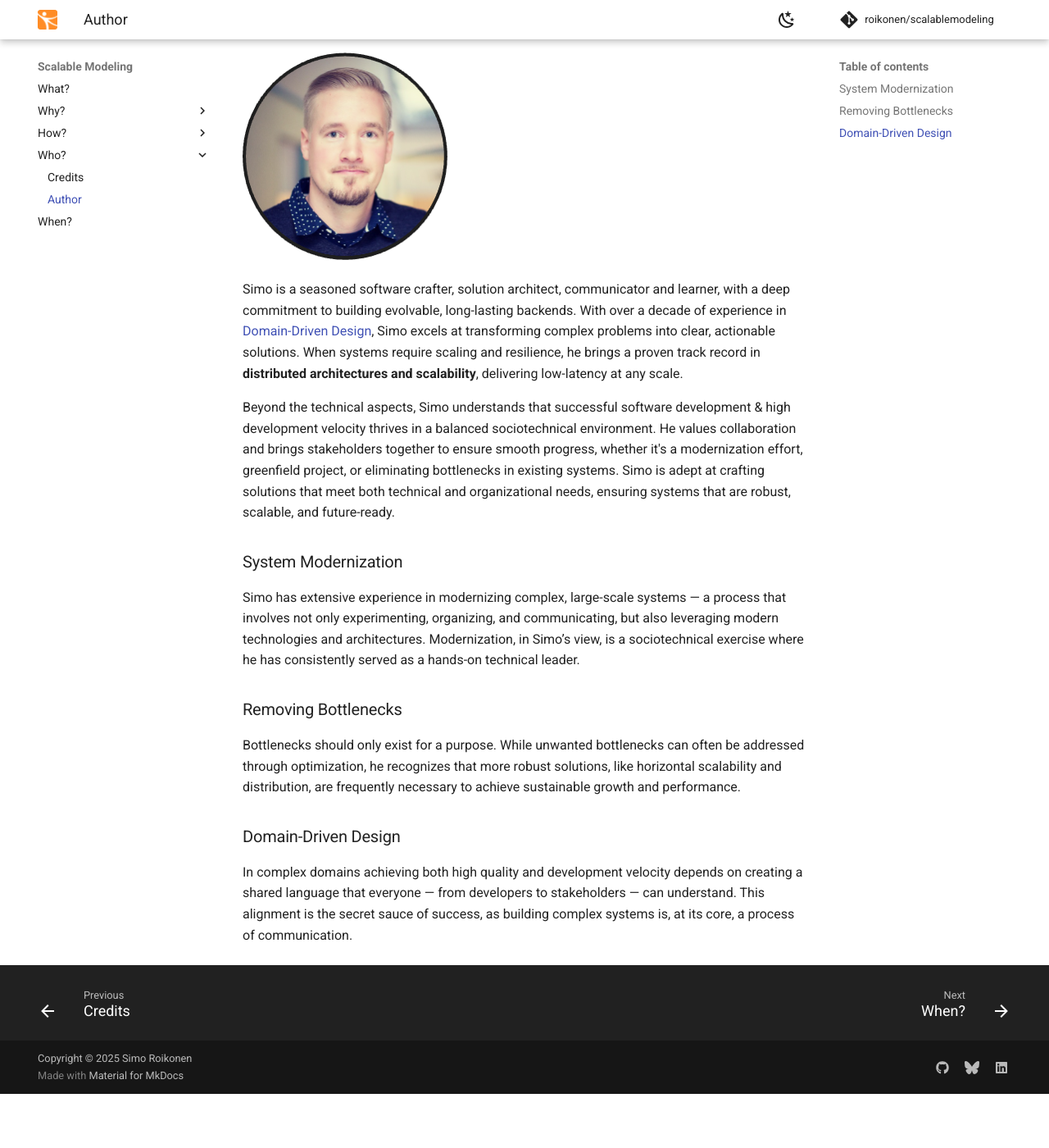
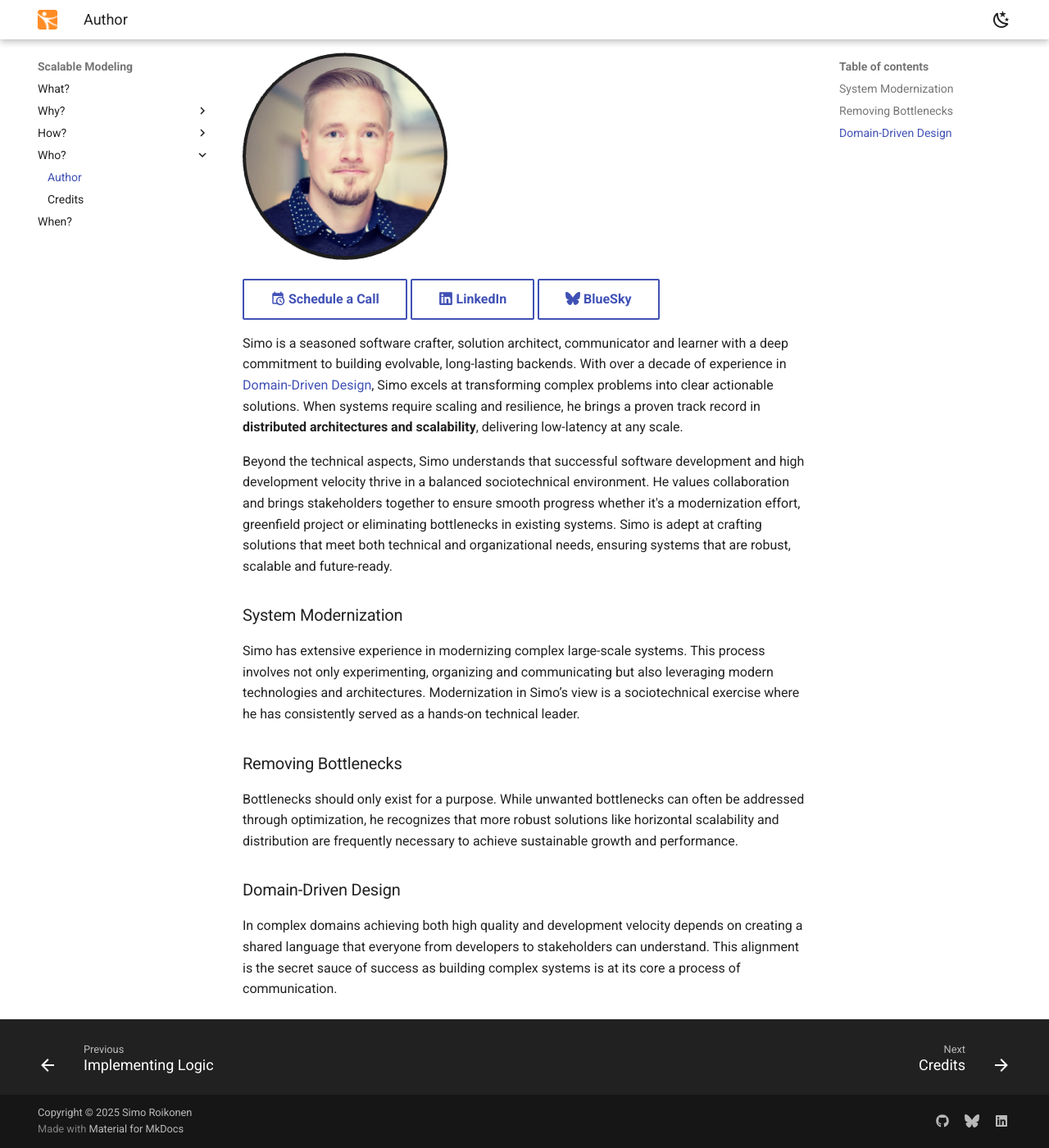
Before and after one commit to roikonen/scalablemodeling, an MkDocs documentation site: the page built from docs/simo-roikonen.md, in a window 1280 px wide and 1400 px high, scrolled down 116 px. Shown: the whole window at 82% size. Built offline with MkDocs 1.6.1 and Material for MkDocs 9.7.7, drawn with Linux system fonts in a browser that asks for light colours; comment, search, counter and statistics services are not loaded; before the commit the page ends 1450 px from its top, so only the background shows below that.

Commit message:
Small updates

```diff
--- a/docs/simo-roikonen.md
+++ b/docs/simo-roikonen.md
@@ -3,29 +3,19 @@
 ![](assets/images/simo_roikonen.png#only-light){ width="250" }
 ![](assets/images/simo_roikonen_dark.png#only-dark){ width="250" }
 
-Simo is a seasoned software crafter, solution architect, communicator and learner, with a deep commitment to building
-evolvable, long-lasting backends. With over a decade of experience in [Domain-Driven Design](../credits/#eric-evans),
-Simo excels at transforming complex problems into clear, actionable solutions. When systems require scaling and
-resilience, he brings a proven track record in **distributed architectures and scalability**, delivering low-latency at any
-scale.
+[:material-calendar-clock: Schedule a Call](https://app.reclaim.ai/m/simo-roikonen/meeting){ .md-button }
+[:fontawesome-brands-linkedin: LinkedIn](https://www.linkedin.com/in/roikonen/){ .md-button }
+[:fontawesome-brands-bluesky: BlueSky](https://bsky.app/profile/roikonen.bsky.social){ .md-button }
 
-Beyond the technical aspects, Simo understands that successful software development & high development velocity thrives
-in a balanced sociotechnical environment. He values collaboration and brings stakeholders together to ensure smooth
-progress, whether it's a modernization effort, greenfield project, or eliminating bottlenecks in existing systems.
-Simo is adept at crafting solutions that meet both technical and organizational needs, ensuring systems that are
-robust, scalable, and future-ready.
+Simo is a seasoned software crafter, solution architect, communicator and learner with a deep commitment to building evolvable, long-lasting backends. With over a decade of experience in [Domain-Driven Design](../credits/#eric-evans), Simo excels at transforming complex problems into clear actionable solutions. When systems require scaling and resilience, he brings a proven track record in **distributed architectures and scalability**, delivering low-latency at any scale.
+
+Beyond the technical aspects, Simo understands that successful software development and high development velocity thrive in a balanced sociotechnical environment. He values collaboration and brings stakeholders together to ensure smooth progress whether it's a modernization effort, greenfield project or eliminating bottlenecks in existing systems. Simo is adept at crafting solutions that meet both technical and organizational needs, ensuring systems that are robust, scalable and future-ready.
 
 ### System Modernization
-Simo has extensive experience in modernizing complex, large-scale systems — a process that involves not only
-experimenting, organizing, and communicating, but also leveraging modern technologies and architectures. Modernization,
-in Simo’s view, is a sociotechnical exercise where he has consistently served as a hands-on technical leader.
+Simo has extensive experience in modernizing complex large-scale systems. This process involves not only experimenting, organizing and communicating but also leveraging modern technologies and architectures. Modernization in Simo’s view is a sociotechnical exercise where he has consistently served as a hands-on technical leader.
 
 ### Removing Bottlenecks
-Bottlenecks should only exist for a purpose. While unwanted bottlenecks can often be addressed through optimization,
-he recognizes that more robust solutions, like horizontal scalability and distribution, are frequently necessary to
-achieve sustainable growth and performance.
+Bottlenecks should only exist for a purpose. While unwanted bottlenecks can often be addressed through optimization, he recognizes that more robust solutions like horizontal scalability and distribution are frequently necessary to achieve sustainable growth and performance.
 
 ### Domain-Driven Design
-In complex domains achieving both high quality and development velocity depends on creating a shared language that
-everyone — from developers to stakeholders — can understand. This alignment is the secret sauce of success, as building
-complex systems is, at its core, a process of communication.
+In complex domains achieving both high quality and development velocity depends on creating a shared language that everyone from developers to stakeholders can understand. This alignment is the secret sauce of success as building complex systems is at its core a process of communication.
--- a/mkdocs.yml
+++ b/mkdocs.yml
@@ -9,8 +9,8 @@ site_description: >-
   future growth, even if you're not scaling yet.
 
 # Repository
-repo_name: roikonen/scalablemodeling
-repo_url: https://github.com/roikonen/scalablemodeling
+#repo_name: roikonen/scalablemodeling
+#repo_url: https://github.com/roikonen/scalablemodeling
 
 # Page tree
 nav:
@@ -30,8 +30,8 @@ nav:
     - Challenges: challenges.md
     - Implementing Logic: implementing-logic.md
   - Who?:
+    - Author: simo-roikonen.md
     - Credits: credits.md
-    - Author: simo-roikonen.md
   - When?: when.md
 
 theme:
@@ -76,6 +76,9 @@ markdown_extensions:
 
 # Additional configuration
 extra:
+  analytics:
+    provider: google
+    property: G-91BF7KFFP5
   social:
     - icon: fontawesome/brands/github
       link: https://github.com/roikonen
```
Also changed, not shown: docs/index.md (+0 -18 lines), docs/when.md (+4 -0 lines).
